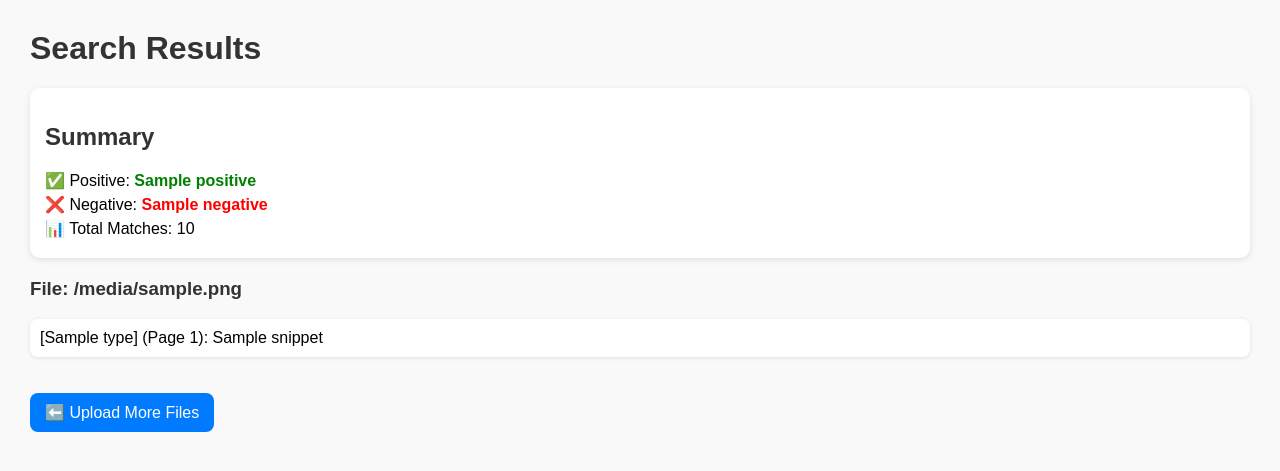
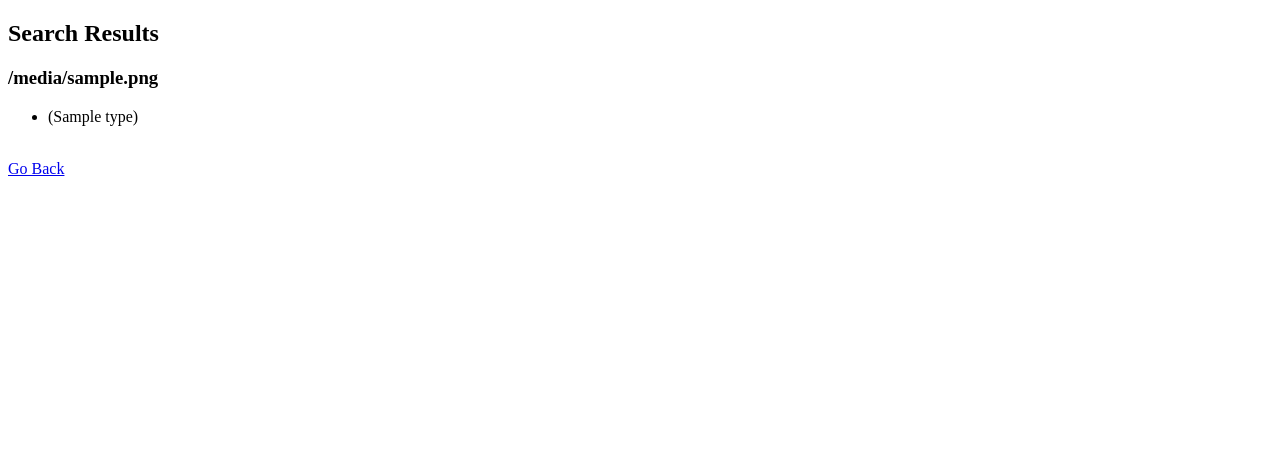
Before and after one commit to Aaronicc/pdf-keyword-search, a Flask app: template templates/results.html in a window 1280 px wide. Shown: the top 471 px of the page. Run offline with Flask 3, Linux system fonts and the light colour scheme; the template is opened without the code that fills it: most values are stand-ins (such as "Sample title", 1, 10 or a date in 2020).

Commit message:
Update results.html

```diff
--- a/templates/results.html
+++ b/templates/results.html
@@ -1,92 +1,25 @@
 <!DOCTYPE html>
-<html lang="en">
+<html>
 <head>
-    <meta charset="UTF-8">
-    <title>Search Results</title>
-    <style>
-        body {
-            font-family: Arial, sans-serif;
-            margin: 30px;
-            background-color: #f9f9f9;
-        }
-        h1, h2, h3 {
-            color: #333;
-        }
-        .summary {
-            background: #fff;
-            padding: 15px;
-            margin-bottom: 20px;
-            border-radius: 10px;
-            box-shadow: 0 2px 6px rgba(0,0,0,0.1);
-        }
-        .summary p {
-            font-size: 16px;
-            margin: 5px 0;
-        }
-        ul {
-            list-style: none;
-            padding-left: 0;
-        }
-        li {
-            background: #fff;
-            margin: 6px 0;
-            padding: 10px;
-            border-radius: 8px;
-            box-shadow: 0 1px 4px rgba(0,0,0,0.1);
-        }
-        .positive {
-            color: green;
-            font-weight: bold;
-        }
-        .negative {
-            color: red;
-            font-weight: bold;
-        }
-        mark {
-            background-color: yellow;
-            font-weight: bold;
-            padding: 0 2px;
-            border-radius: 3px;
-        }
-        a {
-            display: inline-block;
-            margin-top: 20px;
-            text-decoration: none;
-            background: #007bff;
-            color: white;
-            padding: 10px 15px;
-            border-radius: 8px;
-        }
-        a:hover {
-            background: #0056b3;
-        }
-    </style>
+    <title>Results</title>
 </head>
 <body>
-    <h1>Search Results</h1>
+    <h2>Search Results</h2>
 
-    <div class="summary">
-        <h2>Summary</h2>
-        <p>✅ Positive: <span class="positive">{{ summary.positive }}</span></p>
-        <p>❌ Negative: <span class="negative">{{ summary.negative }}</span></p>
-        <p>📊 Total Matches: {{ summary.total }}</p>
-    </div>
-
-    {% for result in results %}
-        <h3>File: {{ result.filename }}</h3>
-        <ul>
-            {% for match in result.matches %}
-                <li>
-                    <span class="{{ match.type }}">
-                        [{{ match.type|capitalize }}]
-                    </span>
-                    (Page {{ match.page }}):
-                    {{ match.snippet|safe }}
-                </li>
-            {% endfor %}
-        </ul>
+    {% for file in results %}
+        <h3>{{ file.filename }}</h3>
+        {% if file.results %}
+            <ul>
+                {% for r in file.results %}
+                    <li>{{ r.keyword }} ({{ r.type }})</li>
+                {% endfor %}
+            </ul>
+        {% else %}
+            <p>No keywords found</p>
+        {% endif %}
     {% endfor %}
 
-    <a href="{{ url_for('index') }}">⬅️ Upload More Files</a>
+    <br>
+    <a href="/">Go Back</a>
 </body>
 </html>
```
